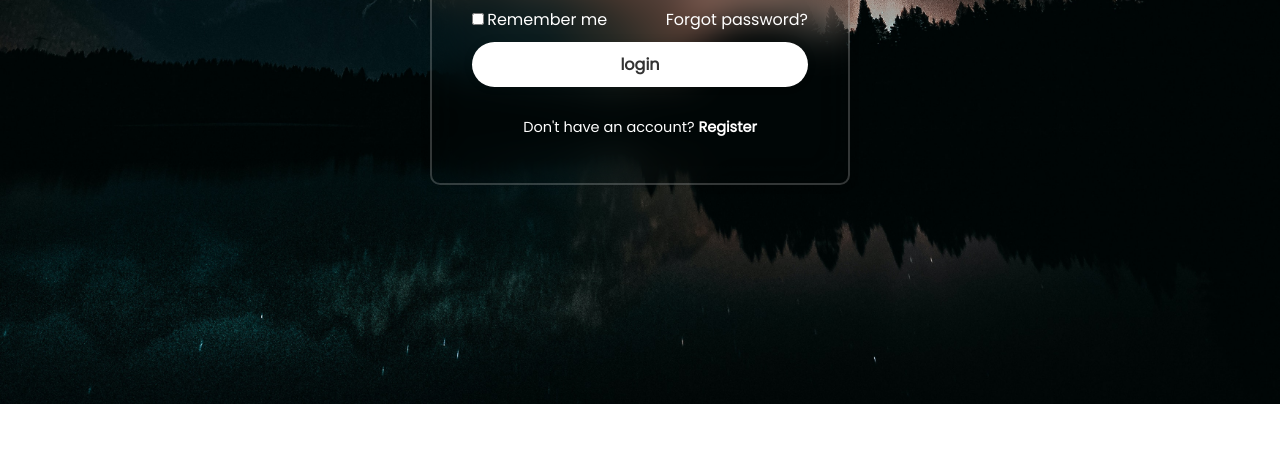
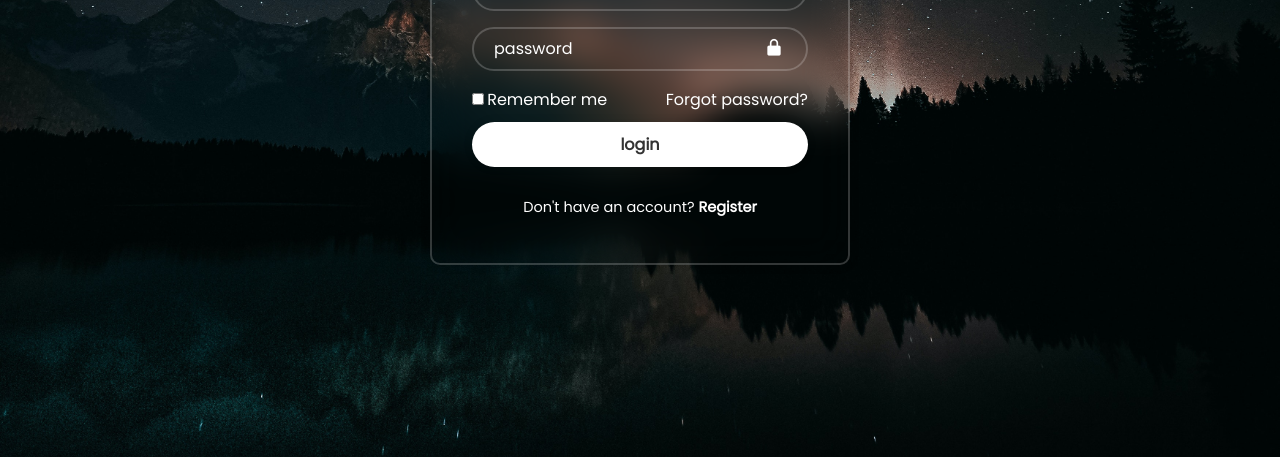
Before and after one commit to zilchkk/LOGIN, a plain HTML site: page index.html in a window 1280 px wide. Shown: the part 343-800 px from the top of the page. Drawn offline with nearby package versions, Linux system fonts and the light colour scheme.

Commit message:
Update style.css

```diff
--- a/style.css
+++ b/style.css
@@ -8,7 +8,7 @@ body{
     display: flex;
     justify-content: center;
     align-items: center;
-    min-height: 40rem;
+    min-height: 100vh;
     background: url(imgg1.jpg) no-repeat;
     background-size: cover;
     background-position: center;
```
